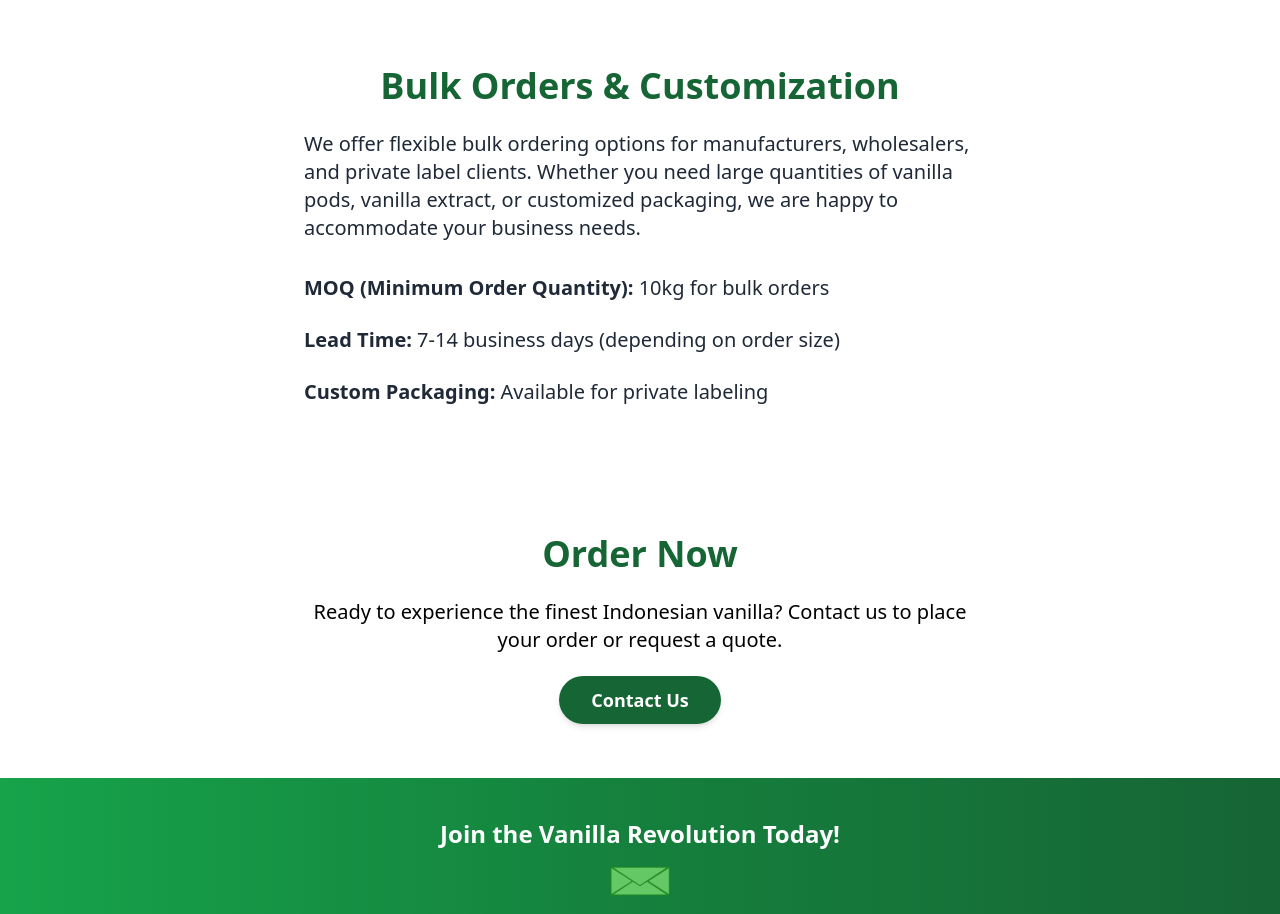
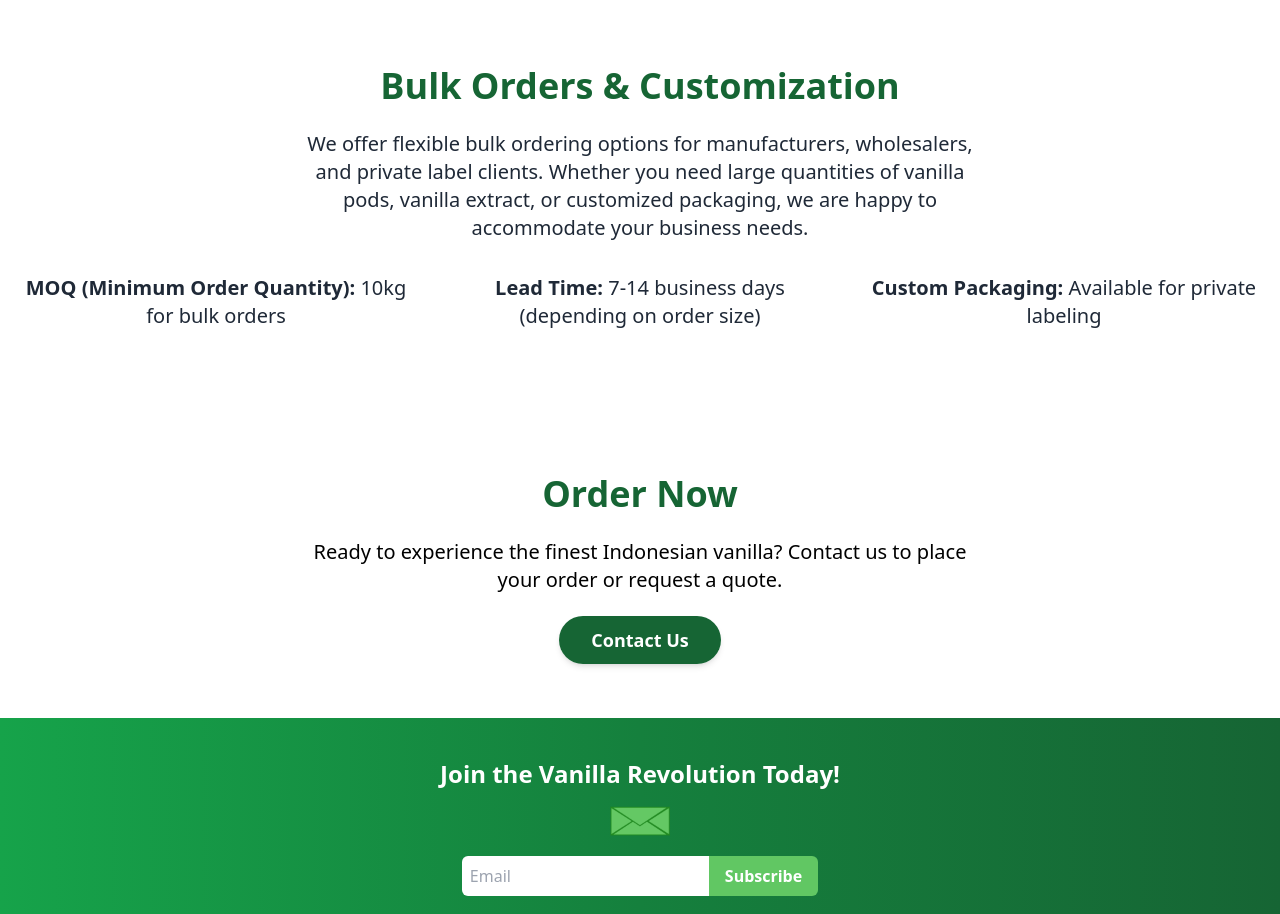
Before and after one commit to mrzero1945/vanilla-company, a Next.js app: page /products in a window 1280 px wide. Shown: the part 2760-3674 px from the top of the page. Built offline with nearby package versions, Linux system fonts and the light colour scheme.

Commit message:
update products page

```diff
--- a/components/products.tsx
+++ b/components/products.tsx
@@ -385,21 +385,22 @@ const Products = () => {
     <h2 className="text-4xl font-bold mb-6 text-green-800 text-center">
       Bulk Orders & Customization
     </h2>
-    <p className="text-lg sm:text-xl mb-8 max-w-2xl md:mx-auto mx-4">
+    <p className="text-lg sm:text-xl mb-8 max-w-2xl md:mx-auto text-center mx-4">
       We offer flexible bulk ordering options for manufacturers, wholesalers, and private label clients. Whether you need large quantities of vanilla pods, vanilla extract, or customized packaging, we are happy to accommodate your business needs.
     </p>
 
-    <div className="space-y-6">
-      <p className="text-lg sm:text-xl mb-4 max-w-2xl md:mx-auto mx-4">
+    <div className="grid grid-cols-1 md:grid-cols-3 gap-6">
+  <p className="text-lg sm:text-xl mb-4 max-w-2xl mx-auto text-center">
     <strong>MOQ (Minimum Order Quantity):</strong> 10kg for bulk orders
   </p>
-      <p className="text-lg sm:text-xl mb-4 max-w-2xl md:mx-auto mx-4">
+  <p className="text-lg sm:text-xl mb-4 max-w-2xl mx-auto text-center">
     <strong>Lead Time:</strong> 7-14 business days (depending on order size)
   </p>
-      <p className="text-lg sm:text-xl mb-4 max-w-2xl md:mx-auto mx-4">
+  <p className="text-lg sm:text-xl mb-4 max-w-2xl mx-auto text-center">
     <strong>Custom Packaging:</strong> Available for private labeling
   </p>
 </div>
+
   </div>
 </section>
 
```
Lines whose indentation alone changed are shown as unchanged.
